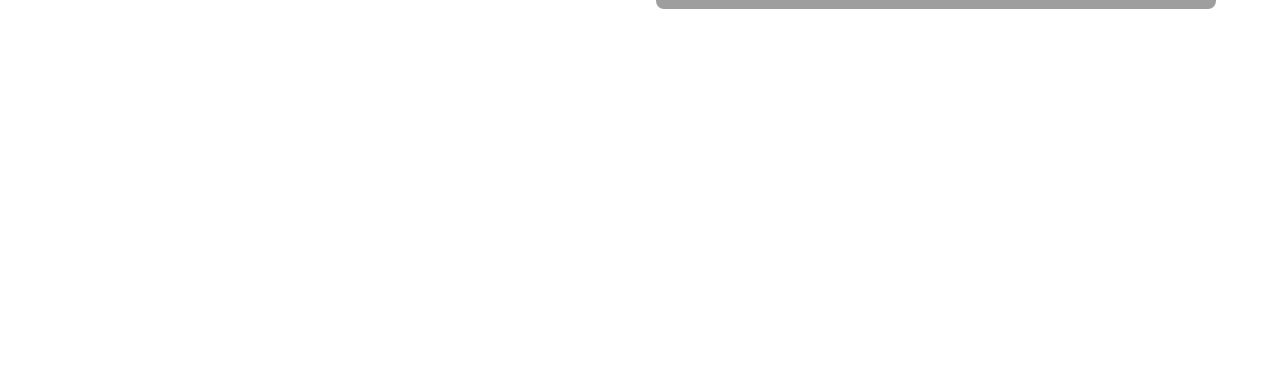
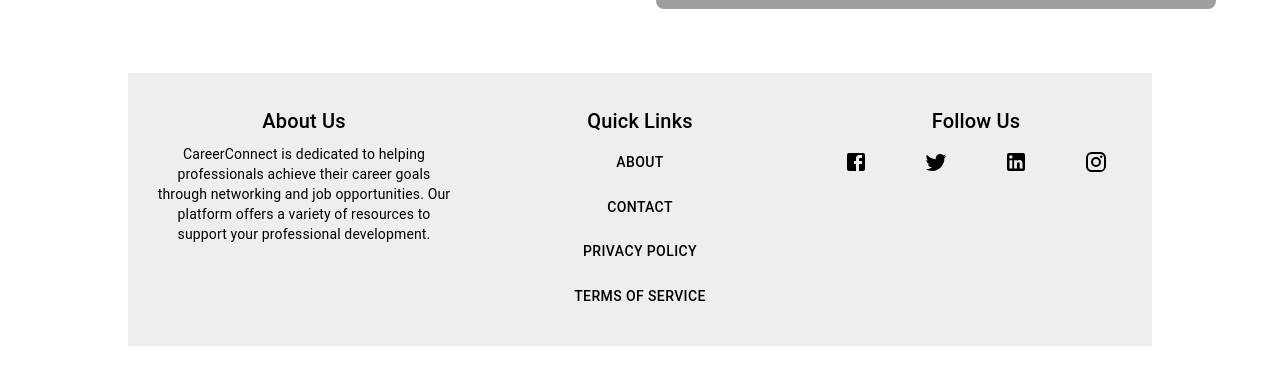
Before and after one commit to chirag416/CloudCounselage, a React (Vite) app in the folder client/: page / in a window 1280 px wide. Shown: the part 1160-1544 px from the top of the page. Before the commit the page ends 1169 px from the top, so only its background shows below. Built offline with nearby package versions, Linux system fonts and the light colour scheme; grey boxes are pictures that could not be loaded.

Commit message:
updated home page ui

```diff
--- a/client/src/components/Dashboard/MailIconComponent.jsx
+++ b/client/src/components/Dashboard/MailIconComponent.jsx
@@ -42,7 +42,7 @@ const MailIconComponent = () => {
   };
 
   return (
-    <IconButton color="inherit" onClick={handleClick}>
+    <IconButton color="primary" onClick={handleClick}>
       <Badge badgeContent={connectionRequests.length} color="secondary">
         <MailIcon />
       </Badge>
--- a/client/src/components/Dashboard/Profile.jsx
+++ b/client/src/components/Dashboard/Profile.jsx
@@ -201,7 +201,7 @@ const Profile = () => {
               <Typography variant="h4">{user.name}</Typography>
             </Box>
           </Box>
-          <Button variant="outlined" color="inherit" onClick={handleLogout}>
+          <Button variant="outlined" color="secondary" onClick={handleLogout}>
             Logout
           </Button>
         </ProfileHeader>
--- a/client/src/pages/Home.jsx
+++ b/client/src/pages/Home.jsx
@@ -1,6 +1,7 @@
 import React from 'react';
 import { Link } from 'react-router-dom';
 import { Button, Container, Typography, Stack, Box, Grid, useMediaQuery, useTheme } from '@mui/material';
+import { Facebook, Twitter, LinkedIn, Instagram } from '@mui/icons-material';
 import './styles.css';
 
 const Home = () => {
@@ -104,6 +105,52 @@ const Home = () => {
           </Button>
         </Stack>
       </Box>
+
+      {/* Footer */}
+      <Box sx={{ backgroundColor: theme.palette.grey[200], py: 4, m: 8 }}>
+        <Container maxWidth="lg">
+          <Grid container spacing={4}>
+            <Grid item xs={12} md={4}>
+              <Typography variant="h6" gutterBottom>
+                About Us
+              </Typography>
+              <Typography variant="body2" paragraph>
+                CareerConnect is dedicated to helping professionals achieve their career goals through networking and job opportunities. Our platform offers a variety of resources to support your professional development.
+              </Typography>
+            </Grid>
+            <Grid item xs={12} md={4}>
+              <Typography variant="h6" gutterBottom>
+                Quick Links
+              </Typography>
+              <Stack spacing={1}>
+                <Button color="inherit">About</Button>
+                <Button color="inherit">Contact</Button>
+                <Button color="inherit">Privacy Policy</Button>
+                <Button color="inherit">Terms of Service</Button>
+              </Stack>
+            </Grid>
+            <Grid item xs={12} md={4}>
+              <Typography variant="h6" gutterBottom>
+                Follow Us
+              </Typography>
+              <Stack direction="row" spacing={2}>
+                <Button color="inherit">
+                  <Facebook />
+                </Button>
+                <Button color="inherit">
+                  <Twitter />
+                </Button>
+                <Button color="inherit">
+                  <LinkedIn />
+                </Button>
+                <Button color="inherit">
+                  <Instagram />
+                </Button>
+              </Stack>
+            </Grid>
+          </Grid>
+        </Container>
+      </Box>
     </Container>
   );
 };
```
